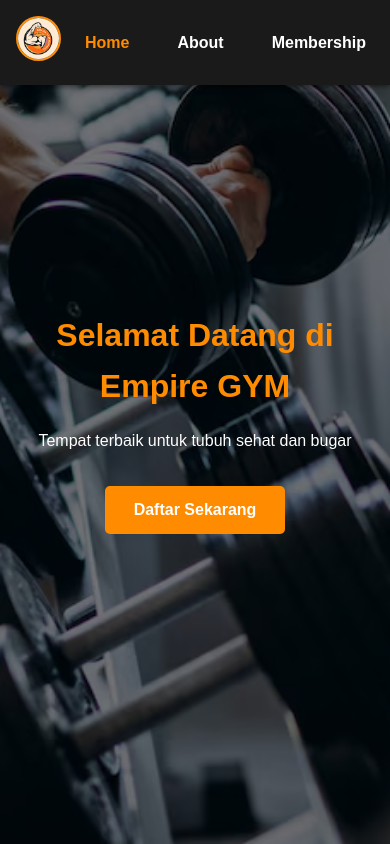
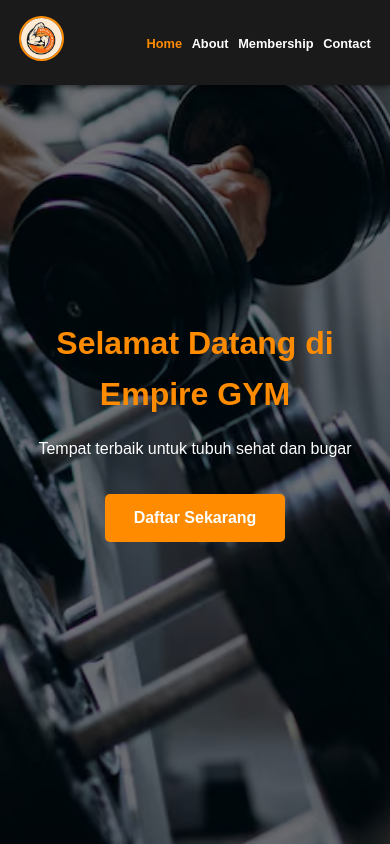
Before and after one commit to OngCapybara/Empire-GYM, a plain HTML site: page index.html in a window 390 px wide. Shown: the top 844 px of the page. Drawn offline with Linux system fonts and the light colour scheme.

Commit message:
Update landing page dan responsive navbar

```diff
--- a/index.html
+++ b/index.html
@@ -14,8 +14,8 @@
         <div class="logo">
             <a href="#home"><img src="assets/images/logo.jpg" alt="EmpireLogo"></a>
         </div>
-            <ul>
-                <li><a href="#home">Home</a></li>
+        <ul class="nav-links">
+            <li><a href="#home" class="active">Home</a></li>
             <li><a href="#about">About</a></li>
             <li><a href="#membership">Membership</a></li>
             <li><a href="#contact">Contact</a></li>
@@ -38,28 +38,23 @@
     <h2>Membership</h2>
     <p>Pilih paket sesuai kebutuhanmu:</p>
     <div class="membership-cards">
-            <!-- Kartu 1 -->
         <div class="card">
             <h3>1 Month</h3>
             <p>150K</p>
             <a href="https://wa.me/62895392366444?text=Halo!%20Saya%20ingin%20daftar%20membership%201%20Bulan%20di%20Empire%20Gym" target="_blank" class="btn">Daftar</a>
         </div>
-            <!-- Kartu 2 -->
         <div class="card">
             <h3>3 Month</h3>
             <p>400K</p>
             <a href="https://wa.me/62895392366444?text=Halo!%20Saya%20ingin%20daftar%20membership%203%20Bulan%20di%20Empire%20Gym" target="_blank" class="btn">Daftar</a>
         </div>
-            <!-- Kartu 3 -->
         <div class="card">
             <h3>6 Month</h3>
             <p>700K</p>
             <a href="https://wa.me/62895392366444?text=Halo!%20Saya%20ingin%20daftar%20membership%206%20Bulan%20di%20Empire%20Gym" target="_blank" class="btn">Daftar</a>
         </div>
     </div>
-
 </section>
-
 
 <section id="contact">
     <h2>Contact</h2>
--- a/style/index-style.css
+++ b/style/index-style.css
@@ -18,39 +18,6 @@ html {
     --card-bg: #1E1E1E;        /* hitam untuk kartu */
     --btn-hover: #FFA500;      /* orange lebih terang untuk hover */
 }
-
-#home {
-    background: url('../assets/images/home.avif') no-repeat center center;
-    background-size: cover; /* bikin gambar memenuhi section */
-    min-height: 100vh;
-    display: flex;
-    flex-direction: column;
-    justify-content: center;
-    align-items: center;
-    text-align: center;
-    color: #fff; /* teks putih biar terbaca */
-    padding: 6rem 2rem;
-    position: relative;
-}
-
-/* Optional: overlay gelap supaya teks lebih terbaca */
-#home::before {
-    content: "";
-    position: absolute;
-    top: 0; left: 0;
-    width: 100%;
-    height: 100%;
-    background: rgba(0,0,0,0.5); /* gelap transparan */
-    z-index: 0;
-}
-
-#home h1,
-#home p,
-#home .btn {
-    position: relative;
-    z-index: 1;
-}
-
 
 /* Body */
 body {
@@ -76,38 +43,35 @@ header nav {
     align-items: center;
     max-width: 1200px;
     margin: 0 auto;
-    padding: 0 2rem;
+    padding: 0 1rem;
 }
 
-
 header .logo img {
-    height: 45px;          /* ukuran logo */
-    width: auto;           /* biar simetris */
-    object-fit: cover;     /* crop agar proporsional */
-    border-radius: 50%;    /* bikin lingkaran */
-    border: 2px solid var(--primary-color); /* optional, garis emas di tepi */
+    height: 45px;
+    width: 45px;
+    object-fit: cover;
+    border-radius: 50%;
+    border: 2px solid var(--primary-color);
+    flex-shrink: 0;
 }
 
-
-header nav ul {
+header nav ul.nav-links {
     list-style: none;
     display: flex;
-    justify-content: center;
+    gap: 1rem;
+    flex-wrap: nowrap;
 }
 
-header nav ul li {
-    margin: 0 1.5rem;
-}
-
-header nav ul li a {
+header nav ul.nav-links li a {
     color: #fff;
     text-decoration: none;
     font-weight: bold;
+    font-size: 0.9rem;
     transition: color 0.3s;
 }
 
-header nav ul li a:hover,
-header nav ul li a.active {
+header nav ul.nav-links li a:hover,
+header nav ul.nav-links li a.active {
     color: var(--primary-color);
 }
 
@@ -120,6 +84,8 @@ section {
     align-items: center;
     padding: 6rem 2rem 4rem 2rem;
     text-align: center;
+    width: 100%;
+    box-sizing: border-box;
 }
 
 section:nth-child(even) {
@@ -127,6 +93,27 @@ section:nth-child(even) {
 }
 
 /* Hero Section */
+#home {
+    background: url('../assets/images/home.avif') no-repeat center center;
+    background-size: cover;
+    position: relative;
+}
+
+#home::before {
+    content: "";
+    position: absolute;
+    top:0; left:0;
+    width: 100%;
+    height: 100%;
+    background: rgba(0,0,0,0.5);
+    z-index: 0;
+}
+
+#home h1, #home p, #home .btn {
+    position: relative;
+    z-index: 1;
+}
+
 #home h1 {
     font-size: 3rem;
     margin-bottom: 1rem;
@@ -197,6 +184,10 @@ section:nth-child(even) {
     margin-bottom: 1.5rem;
 }
 
+#contact .btn {
+    margin: 0 auto;
+}
+
 /* Footer */
 footer {
     background: #1a1a1a;
@@ -206,7 +197,6 @@ footer {
 }
 
 /* Responsive */
-/* Tablet & mobile */
 @media(max-width: 900px) {
     .membership-cards {
         flex-direction: column;
@@ -217,11 +207,11 @@ footer {
 
 @media(max-width: 600px) {
     header nav {
-        padding: 0 1rem; /* navbar lebih pas di HP */
+        padding: 0 1.2rem; /* lebih kecil */
     }
 
     section {
-        padding: 4rem 1rem 3rem 1rem; /* padding kiri/kanan lebih kecil */
+        padding: 4rem 1rem 3rem 1rem;
     }
 
     #home h1 {
@@ -232,13 +222,21 @@ footer {
         font-size: 1rem;
     }
 
+    header nav ul.nav-links {
+        gap: 0.6rem; /* persempit menu */
+    }
+
+    header nav ul.nav-links li a {
+        font-size: 0.8rem; /* text lebih kecil */
+    }
+
     #contact p,
     #contact .btn {
         text-align: center;
-        margin: 0 auto; /* center tombol WA */
+        margin: 0 auto;
     }
 
     .membership-cards {
-        gap: 1rem; /* jarak kartu lebih kecil di HP */
+        gap: 1rem;
     }
 }
```
Lines whose indentation alone changed are shown as unchanged.
